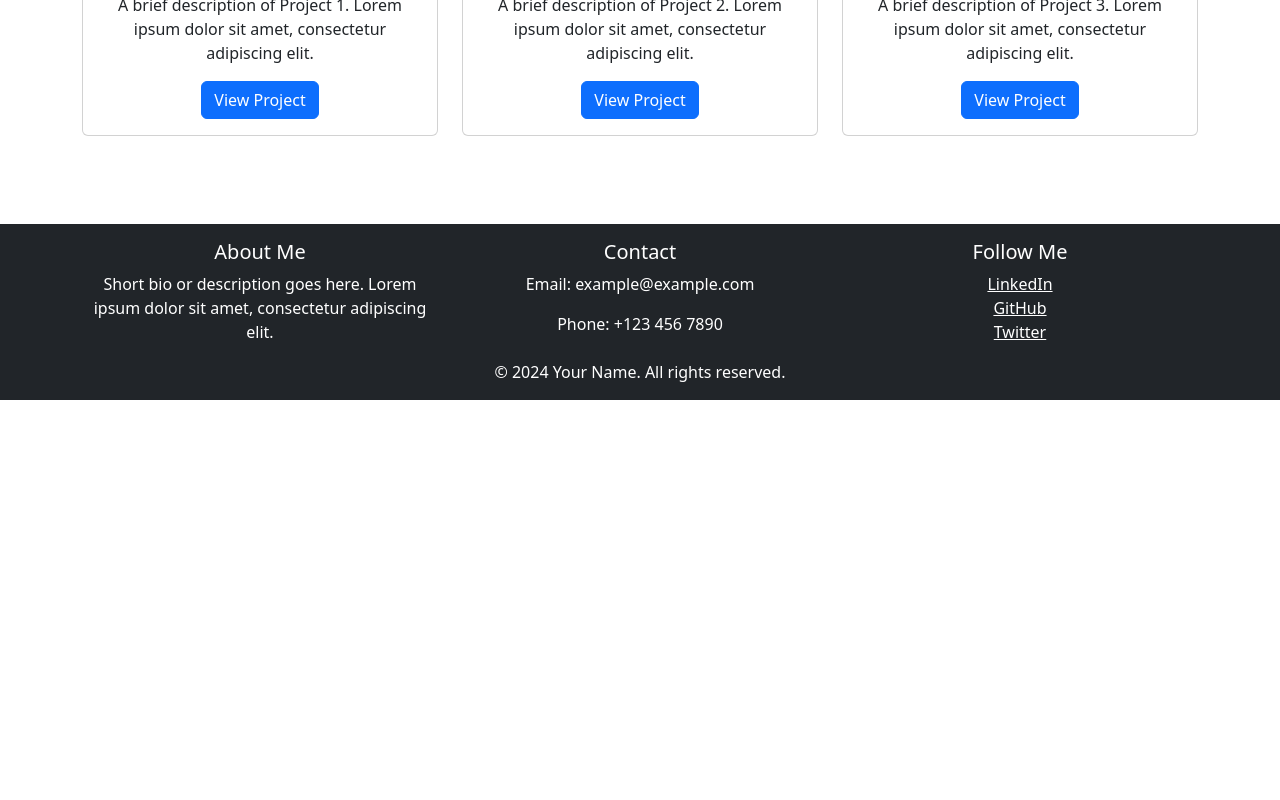
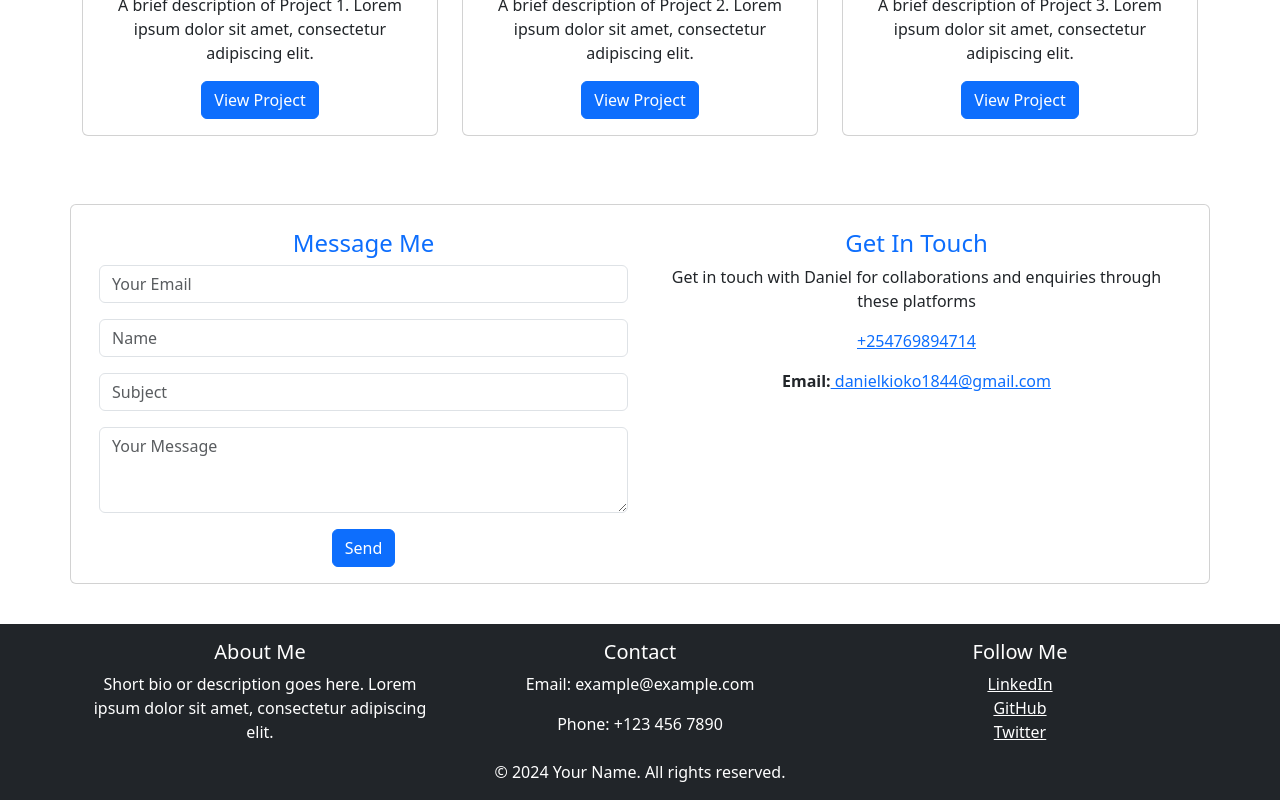
Before and after one commit to Danielkioko18/Portfolio-app-using-ReactJS, a React (Create React App) app: page / in a window 1280 px wide. Shown: the part 1539-2339 px from the top of the page. Before the commit the page ends 1939 px from the top, so only its background shows below. Built offline with nearby package versions, Linux system fonts and the light colour scheme.

Commit message:
message me component

```diff
--- a/public/index.html
+++ b/public/index.html
@@ -24,6 +24,7 @@
       work correctly both with client-side routing and a non-root public URL.
       Learn how to configure a non-root public URL by running `npm run build`.
     -->
+
     <title>React App</title>
   </head>
   <body>
--- a/src/components/Home.js
+++ b/src/components/Home.js
@@ -9,9 +9,6 @@ const Home = () => {
         <Row className="my-5" id='#home'>
           <Col md={6}>
             <h1>Hello, I'm Daniel Kioko</h1>
-
-
-
 
             <Button variant="primary" href="contact">Get in Touch</Button>
           </Col>
@@ -36,7 +33,6 @@ const Home = () => {
                               <p><strong>Phone:</strong> +254769894714</p>
                               <p><strong>Address:</strong> Nairobi, Kenya</p>
                               <p><strong>Email:</strong> danielkioko1844@gmail.com</p>
-
                             </div>
                           </div>
 
@@ -157,6 +153,45 @@ const Home = () => {
             </Row>
           </Col>
         </Row>
+        <Row id='#contactme'>
+          <div className="card">
+            <div className="card-title">
+            </div>
+            <div className="card-body">
+              <div className="row">
+                <div className="col-md-6">
+                  <h4 className='text-primary'>Message Me</h4>
+                  <form>
+                    <div class="form-group mb-3">
+                      <input type="email" class="form-control" id="" placeholder="Your Email" />
+                    </div>
+
+                    <div class="form-group mb-3">
+                      <input type="Text" class="form-control" id="" placeholder="Name" />
+                    </div>
+
+                    <div class="form-group mb-3">
+                      <input type="Subject" class="form-control" id="" placeholder="Subject" />
+                    </div>
+
+                    <div class="form-group mb-3">
+                      <textarea class="form-control" id="Your Message" rows="3" placeholder="Your Message"></textarea>
+                    </div>
+                    <div class="form-group">
+                      <button className='btn btn-primary' type="submit">Send</button>
+                    </div>
+                  </form>
+                </div>
+                <div className="col-md-6">
+                  <h4 className='text-primary'>Get In Touch</h4>
+                  <p>Get in touch with Daniel for collaborations and enquiries through these platforms</p>
+                  <p><strong><span className='fa fa-phone'></span></strong><a href="tel:+254769894714">+254769894714</a></p>
+                  <p><strong>Email:</strong><a href="mailto: danielkioko1844@gmail.com"> danielkioko1844@gmail.com</a></p>
+                </div>
+              </div>
+            </div>
+          </div>
+        </Row>
       </Container>
     </div>
   );
```
Also changed, not shown: src/components/HelloWorld.js (deleted, +0 -11 lines), src/components/HelloWorldBootstrap.js (deleted, +0 -18 lines).
